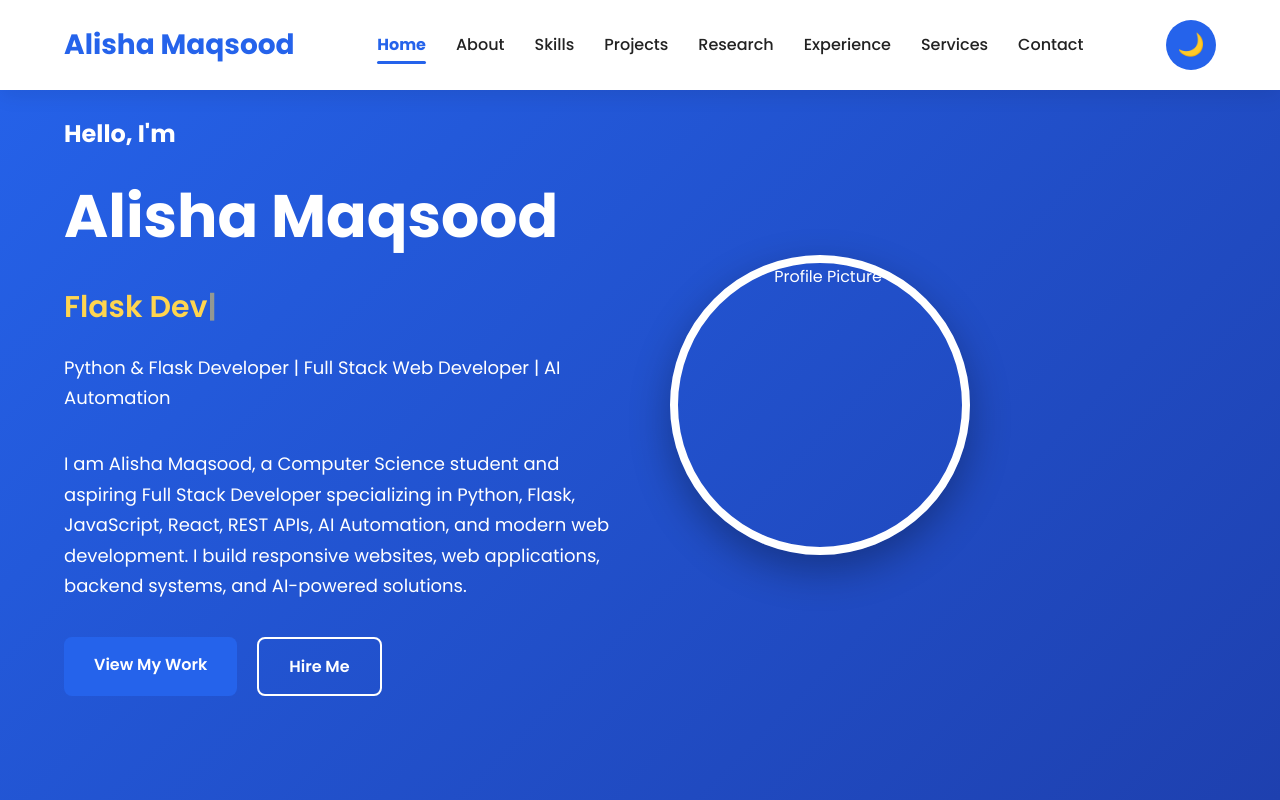
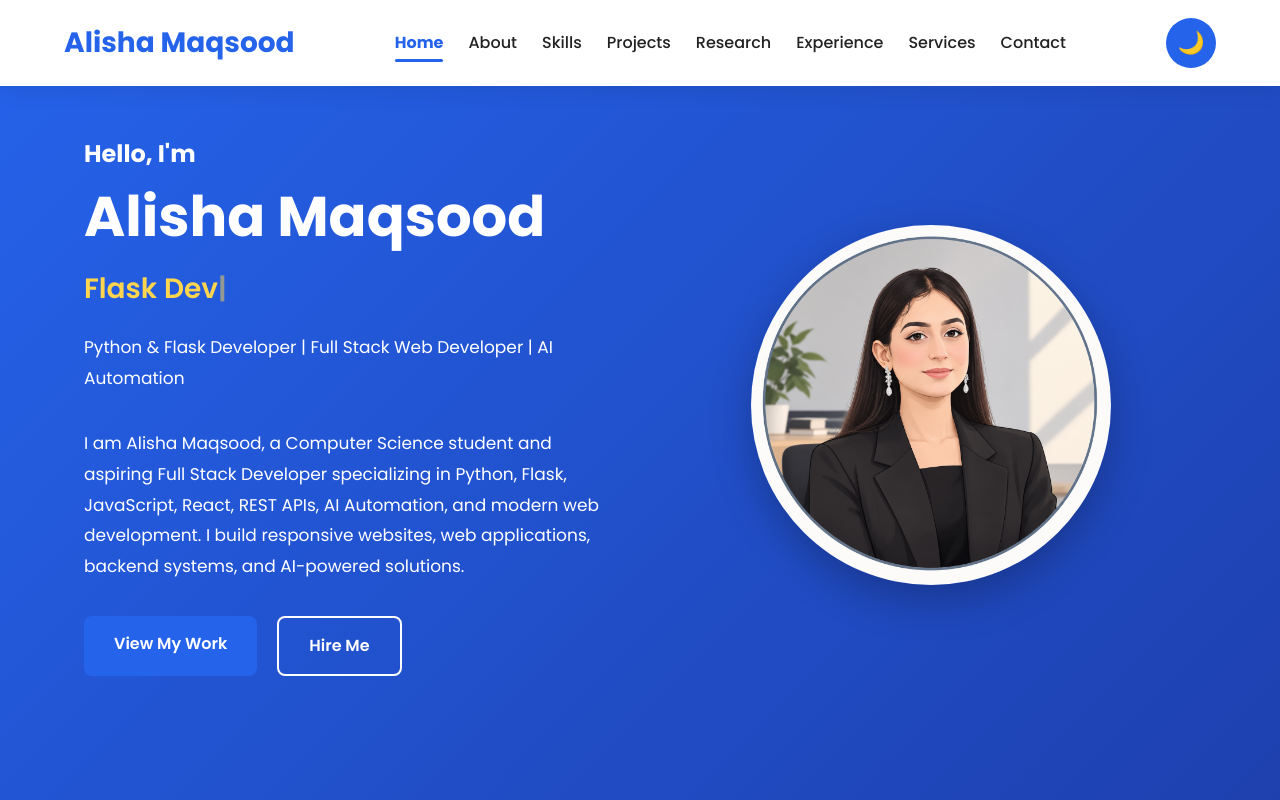
Before and after one commit to Alisha-Maqsood/Alisha-portfolio, a plain HTML site: page index.html in a window 1280 px wide. Shown: the top 800 px of the page. Drawn offline with nearby package versions, Linux system fonts and the light colour scheme.

Commit message:
Updated portfolio design

```diff
--- a/index.html
+++ b/index.html
@@ -116,7 +116,7 @@
         </div>
 
        <div class="hero-image">
-    <img src="images/profile.jpeg" alt="Profile Picture">
+    <img src="images/profile pic.png" alt="Profile Picture">
 </div>
     </div>
 
--- a/style.css
+++ b/style.css
@@ -122,21 +122,13 @@ header{
 }
 
 .navbar{
-
     width:90%;
-
     max-width:1200px;
-
     margin:auto;
-
     display:flex;
-
     justify-content:space-between;
-
     align-items:center;
-
-    padding:20px 0;
-
+    padding:18px 0;
 }
 
 .logo{
@@ -150,13 +142,9 @@ header{
 }
 
 .nav-links{
-
     display:flex;
-
     list-style:none;
-
-    gap:30px;
-
+    gap:25px;
 }
 
 .nav-links a{
@@ -195,27 +183,18 @@ HERO SECTION
 }
 
 .hero-content{
-
     width:90%;
-
     max-width:1200px;
-
     margin:auto;
-
     display:flex;
-
     justify-content:space-between;
-
     align-items:center;
-
-    gap:60px;
-
+    gap:50px;
+    padding:0 20px;
 }
-
 .hero-text{
-
     flex:1;
-
+    min-width:0;
 }
 
 .hero-text h4{
@@ -227,11 +206,9 @@ HERO SECTION
 }
 
 .hero-text h1{
-
-    font-size:60px;
-
+    font-size:56px;
+    line-height:1.15;
     margin-bottom:15px;
-
 }
 
 .hero-text h3{
@@ -245,13 +222,10 @@ HERO SECTION
 }
 
 .hero-text p{
-
-    font-size:18px;
-
-    max-width:600px;
-
+    font-size:17px;
+    max-width:620px;
     margin-bottom:35px;
-
+    line-height:1.8;
 }
 
 .hero-image{
@@ -262,20 +236,18 @@ HERO SECTION
 
 }
 
-.hero-image img{
 
-    width:380px;
-
-    height:380px;
-
+   .hero-image img{
+    width:360px;
+    height:360px;
     object-fit:cover;
-
+    object-position:center;
     border-radius:50%;
-
-    border:8px solid white;
-
-    box-shadow:0 15px 40px rgba(0,0,0,.3);
-
+    border:none;
+    padding:0;
+    box-shadow:0 15px 40px rgba(0,0,0,.25);
+    display:block;
+    margin:auto;
 }
 /*==========================
 BUTTONS
@@ -319,11 +291,7 @@ BUTTONS
 
 }
 
-.btn:hover{
 
-    transform:translateY(-4px);
-
-}
 
 .btn-outline{
 
@@ -750,9 +718,13 @@ line-height:1.2;
 
 
 }
-.hero-image img{
-width:300px;
-height:300px;
+ @media(max-width:768px){
+
+    .hero-image img{
+    width:280px;
+    height:280px;
+}
+
 }
 .about-image img{
 
@@ -828,7 +800,7 @@ TYPING EFFECT
 #typing{
     color:#FFD54F;
     font-weight:600;
-    font-size:30px;
+    font-size:28px;
 }
 
 #typing::after{
@@ -1094,12 +1066,12 @@ font-weight:600;
     margin-top: 40px;
 }
 
-.research-card {
-    background: var(--card-bg);
-    border-radius: 15px;
-    padding: 30px;
-    box-shadow: 0 8px 25px rgba(0, 0, 0, 0.08);
-    transition: 0.3s ease;
+.research-card{
+    background:#fff;
+    border-radius:15px;
+    padding:30px;
+    box-shadow:0 8px 25px rgba(0,0,0,.08);
+    transition:.3s ease;
 }
 
 .research-card:hover {
```
